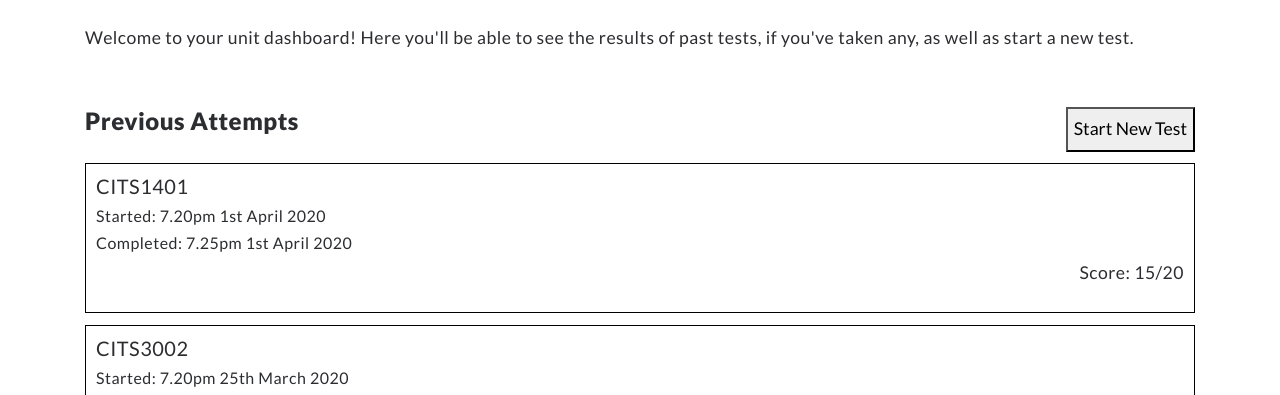
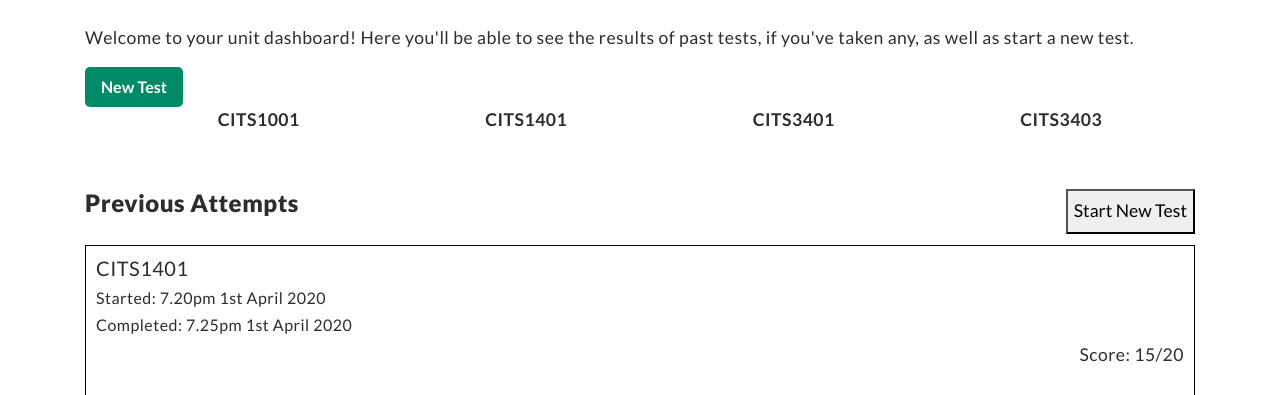
Before and after one commit to brucehow/examinaid, a Flask app: page /userprofile in a window 1280 px wide. Shown: the part 161-556 px from the top of the page. Run offline with Flask 2, Linux system fonts and the light colour scheme; some libraries are stand-ins or nearby versions.

Commit message:
Add Lachlan's button test

```diff
--- a/app/templates/userprofile.html
+++ b/app/templates/userprofile.html
@@ -7,6 +7,14 @@
     <h1>Welcome back, {{ current_user.username }}!</h1>
     <p>Welcome to your unit dashboard! Here you'll be able to see the results of past tests, if you've taken any, as well as start a new test.</p>
   </div>
+
+  <button class="plain-btn green sm" id="new-test-button">New Test</button>
+  <ul style="list-style-type: none; display: flex; justify-content: space-around;" id="userprofile-dropdown-test-units">
+    <li><strong>CITS1001</strong></li>
+    <li><strong>CITS1401</strong></li>
+    <li><strong>CITS3401</strong></li>
+    <li><strong>CITS3403</strong></li>
+  </ul>
 
   <div class=surveylist>
 
```
